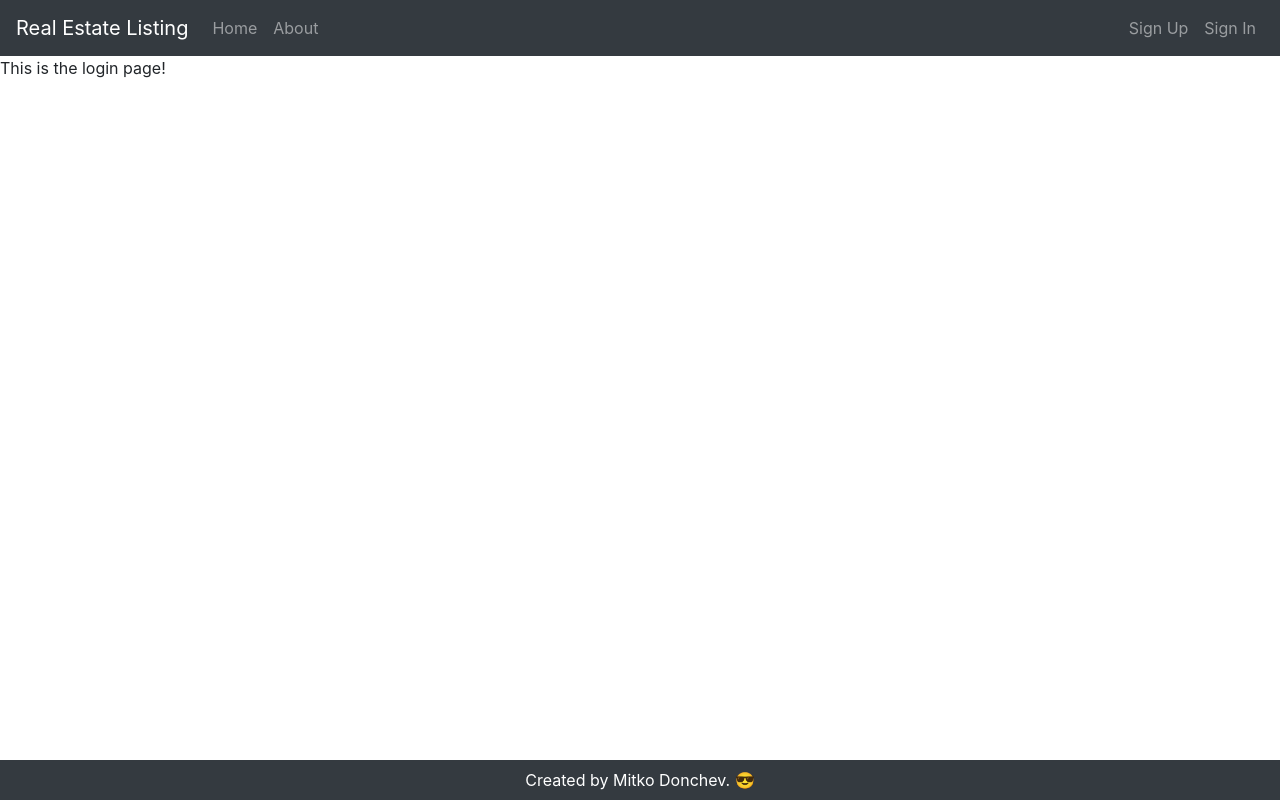
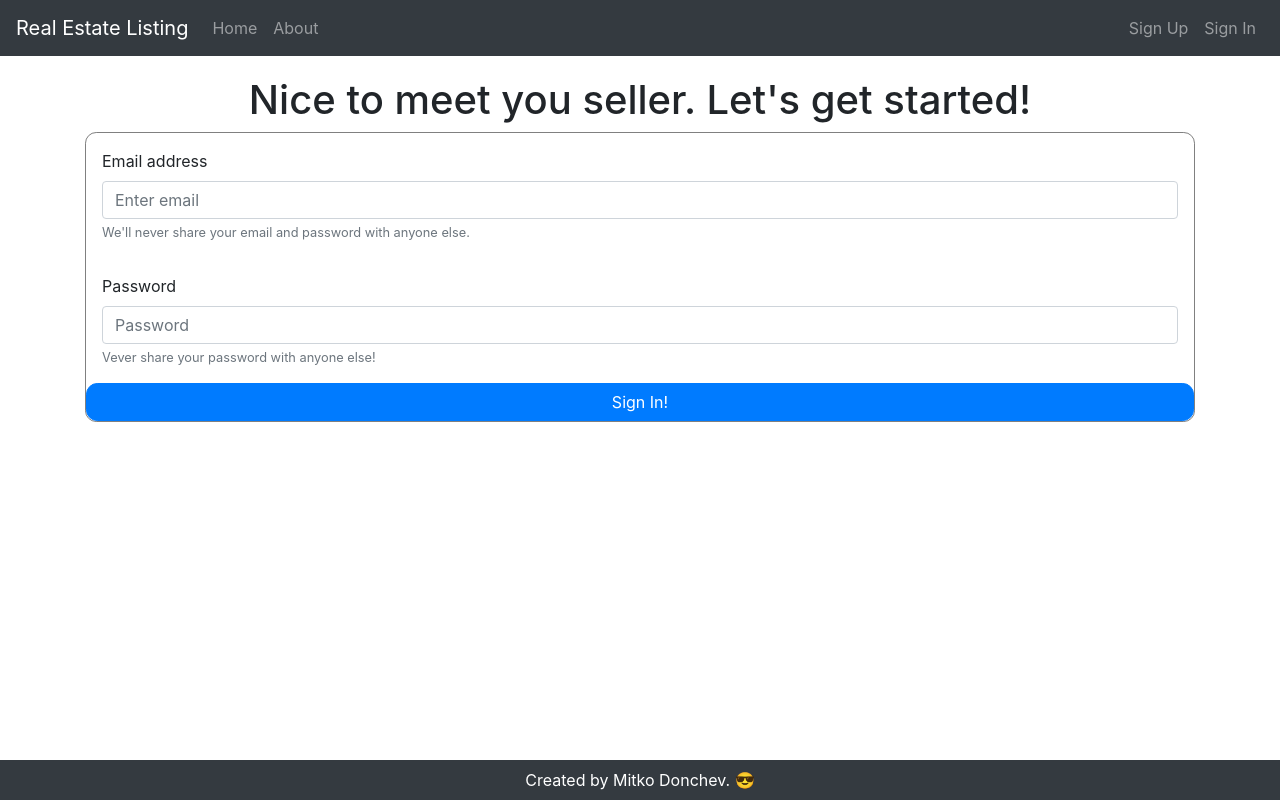
Before and after one commit to roked/frontend-project, a React (Create React App) app: page /login in a window 1280 px wide. Built offline with nearby package versions, Linux system fonts and the light colour scheme.

Commit message:
The login form is develeped. I used react-bootsrap forms. The login page has two group forms - email and password. By now these fields can't be empty. Later on I can add more validation. I used flexbox in order to style the form.

```diff
--- a/src/App.css
+++ b/src/App.css
@@ -3,9 +3,24 @@
     color: white;
 }
 
+#loginTitle {
+    margin-top: 0.5em;
+}
+
+#round {
+    border-radius: inherit;
+}
+
 h1 {
     text-align: center;
     margin: 0.5px 3px;
+}
+
+form {
+    border: 1px solid gray;
+    border-radius: 0.7em;
+    display: flex;
+    flex-direction: column;
 }
 
 .card-footer {
@@ -16,3 +31,8 @@ h1 {
 .text-muted {
     align-self: center;
 }
+
+
+.form-group {
+    margin: 1rem;
+}
--- a/src/components/login.js
+++ b/src/components/login.js
@@ -1,9 +1,32 @@
-import React from 'react';
+import React  from 'react';
+import Form   from 'react-bootstrap/Form'
+import Button from 'react-bootstrap/Button'
 
 //define the login page component
 const Login = () => (
-    <div>
-        This is the login page!
+    <div className="container">
+        <h1 id="loginTitle">Nice to meet you seller. Let's get started!</h1>
+        <Form>
+          <Form.Group controlId="formBasicEmail">
+            <Form.Label>Email address</Form.Label>
+            <Form.Control type="email" placeholder="Enter email" required/>
+            <Form.Text className="text-muted">
+              We'll never share your email and password with anyone else.
+            </Form.Text>
+          </Form.Group>
+
+          <Form.Group controlId="formBasicPassword">
+            <Form.Label>Password</Form.Label>
+            <Form.Control type="password" placeholder="Password" required/>
+            <Form.Text className="text-muted">
+              Vever share your password with anyone else!
+            </Form.Text>
+          </Form.Group>
+
+          <Button id="round" variant="primary" type="submit">
+            Sign In!
+          </Button>
+        </Form>
     </div>
 );
 
--- a/src/layout/navbar.js
+++ b/src/layout/navbar.js
@@ -6,7 +6,7 @@ import Nav from 'react-bootstrap/Nav'
 //the child components go inside using props.children
 const NavbarL = (props) => (
     <div>
-        <Navbar bg="dark" variant="dark">
+        <Navbar bg="dark" variant="dark" expand="lg">
               <Navbar.Brand href="#">Real Estate Listing</Navbar.Brand>
               <Navbar.Toggle aria-controls="basic-navbar-nav" />
               <Navbar.Collapse id="basic-navbar-nav">
```
